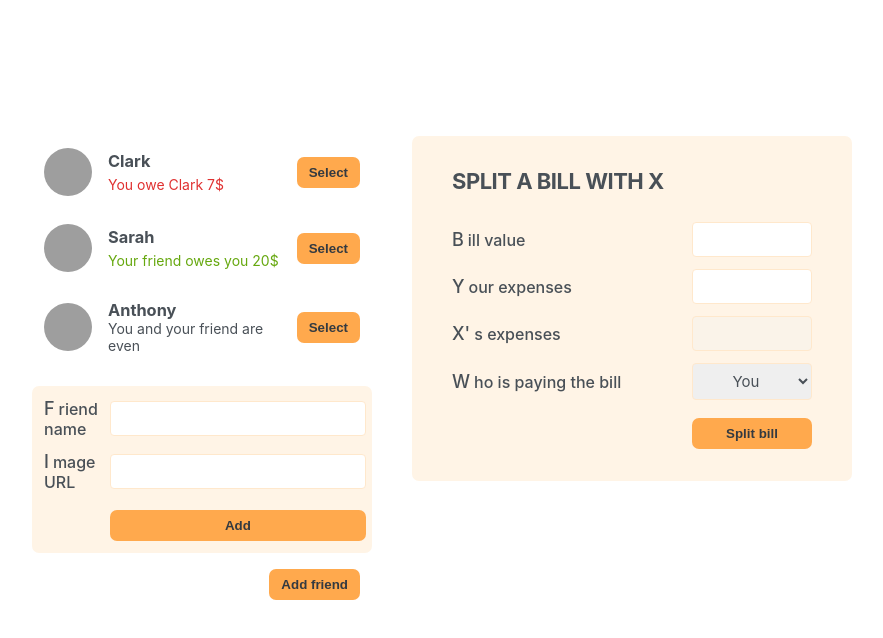
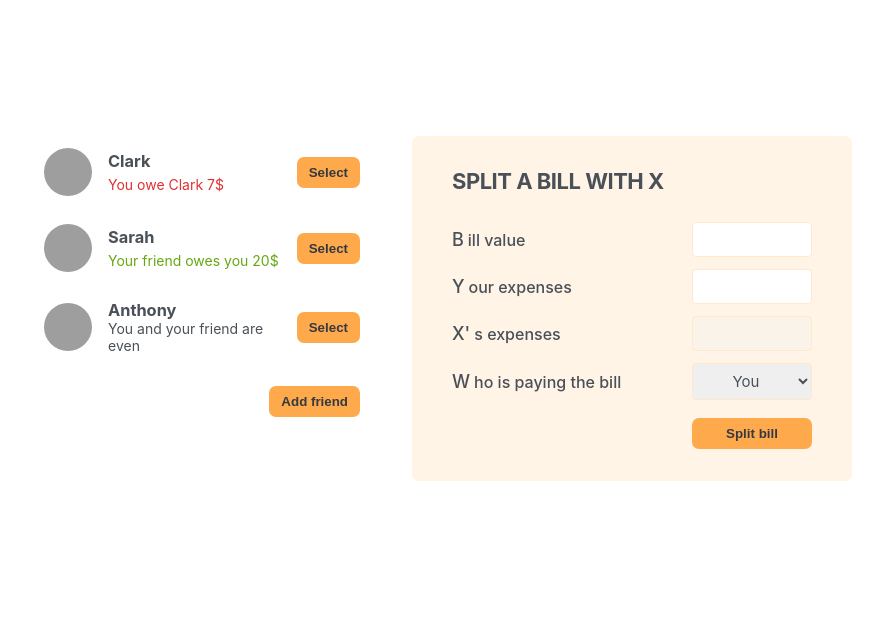
Before and after one commit to Gentachik/eat-n-split, a React (Create React App) app: page / in a window 1280 px wide. Shown: the top 638 px of the page, without its empty margins (198-1081 px from the left). Built offline with nearby package versions, Linux system fonts and the light colour scheme; grey boxes are pictures that could not be loaded.

Commit message:
Open/close add friend form

```diff
--- a/src/App.js
+++ b/src/App.js
@@ -2,6 +2,7 @@ import {FriendList} from "./FriendList";
 import {FormAddFriend} from "./Forms/FormAddFriend";
 import {Button} from "./Button";
 import {FormSplitBill} from "./Forms/FormSplitBill";
+import {useState} from "react";
 
 const initialFriends = [
   {
@@ -25,12 +26,17 @@ const initialFriends = [
 ];
 
 export default function App(){
+  const [showAddState, setShowAddState] = useState(false);
+  function handleShowAddFriend(){
+    setShowAddState(!showAddState);
+  }
+
   return (
       <div className="app">
         <div className="sidebar">
           <FriendList initialFriends={initialFriends}></FriendList>
-          <FormAddFriend></FormAddFriend>
-          <Button>Add friend</Button>
+          {showAddState && <FormAddFriend></FormAddFriend>}
+          <Button onClick={handleShowAddFriend}>{showAddState ? 'Close' : 'Add friend'}</Button>
         </div>
         <FormSplitBill></FormSplitBill>
       </div>);
--- a/src/Button.js
+++ b/src/Button.js
@@ -1,3 +1,3 @@
-export function Button({children}){
-    return <button className='button'>{children}</button>;
+export function Button({children, onClick}){
+    return <button className='button' onClick={onClick}>{children}</button>;
 }
```
